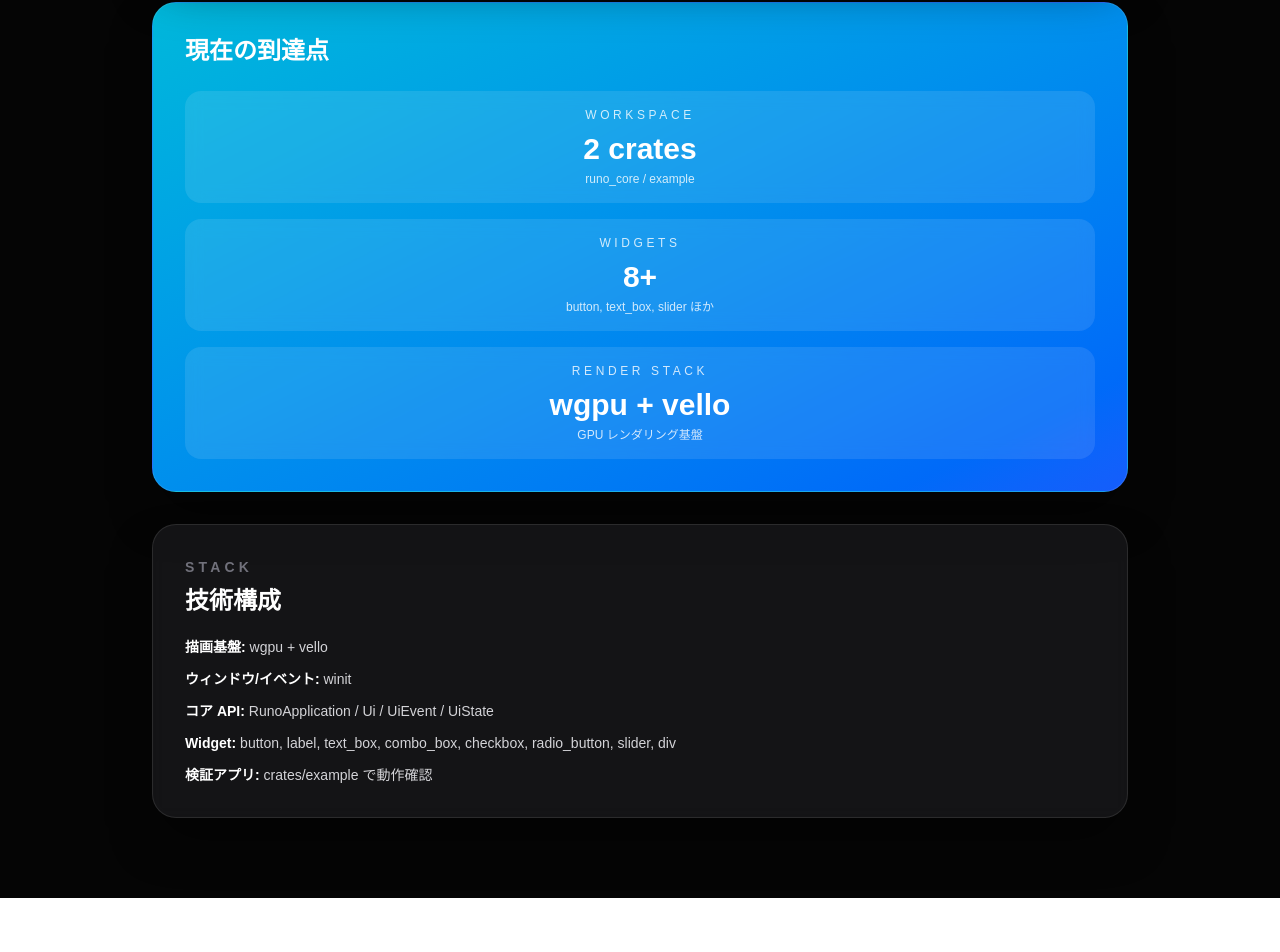
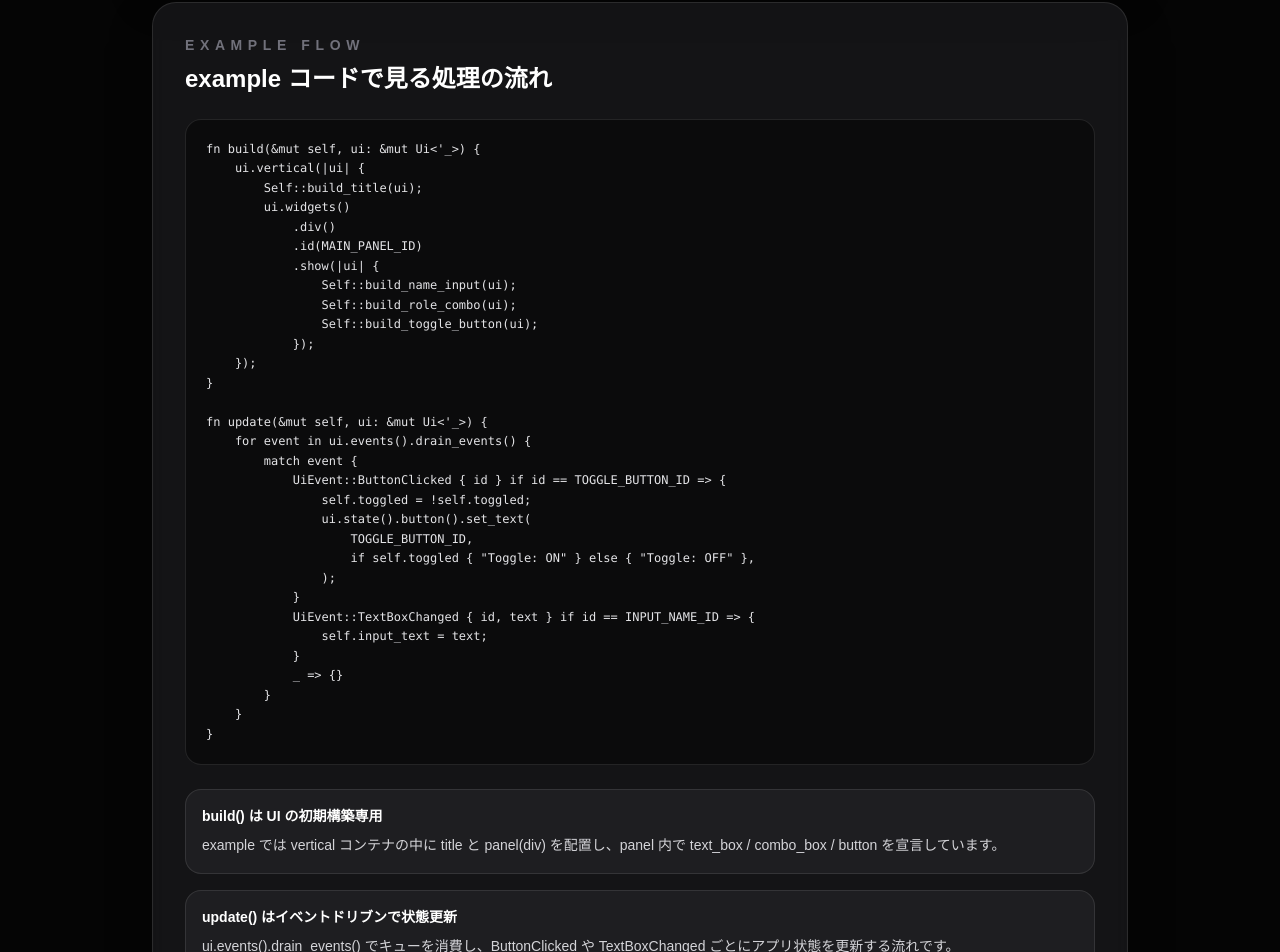
Before and after one commit to kanata9819/Devlog, a Next.js app: page /apps/runo in a window 1280 px wide. Shown: the part 2016-2968 px from the top of the page. Before the commit the page ends 2914 px from the top, so only its background shows below. Built offline with nearby package versions, Linux system fonts and the light colour scheme.

Commit message:
feat: add Runo example-flow section with code snippet and processing notes

```diff
--- a/app/apps/runo/page.tsx
+++ b/app/apps/runo/page.tsx
@@ -40,6 +40,56 @@ const metrics: { label: string; value: string; sub: string }[] = [
     { label: "Workspace", value: "2 crates", sub: "runo_core / example" },
     { label: "Widgets", value: "8+", sub: "button, text_box, slider ほか" },
     { label: "Render Stack", value: "wgpu + vello", sub: "GPU レンダリング基盤" },
+];
+
+const exampleFlowCode = `fn build(&mut self, ui: &mut Ui<'_>) {
+    ui.vertical(|ui| {
+        Self::build_title(ui);
+        ui.widgets()
+            .div()
+            .id(MAIN_PANEL_ID)
+            .show(|ui| {
+                Self::build_name_input(ui);
+                Self::build_role_combo(ui);
+                Self::build_toggle_button(ui);
+            });
+    });
+}
+
+fn update(&mut self, ui: &mut Ui<'_>) {
+    for event in ui.events().drain_events() {
+        match event {
+            UiEvent::ButtonClicked { id } if id == TOGGLE_BUTTON_ID => {
+                self.toggled = !self.toggled;
+                ui.state().button().set_text(
+                    TOGGLE_BUTTON_ID,
+                    if self.toggled { "Toggle: ON" } else { "Toggle: OFF" },
+                );
+            }
+            UiEvent::TextBoxChanged { id, text } if id == INPUT_NAME_ID => {
+                self.input_text = text;
+            }
+            _ => {}
+        }
+    }
+}`;
+
+const exampleFlowNotes: { title: string; detail: string }[] = [
+    {
+        title: "build() は UI の初期構築専用",
+        detail:
+            "example では vertical コンテナの中に title と panel(div) を配置し、panel 内で text_box / combo_box / button を宣言しています。",
+    },
+    {
+        title: "update() はイベントドリブンで状態更新",
+        detail:
+            "ui.events().drain_events() でキューを消費し、ButtonClicked や TextBoxChanged ごとにアプリ状態を更新する流れです。",
+    },
+    {
+        title: "見た目の変更は ui.state() 経由",
+        detail:
+            "ボタンラベル変更のような描画反映は ui.state().button().set_text(...) で行い、Widget 宣言と更新ロジックを分離しています。",
+    },
 ];
 
 export default function RunoPage() {
@@ -150,6 +200,33 @@ export default function RunoPage() {
                                 ))}
                             </ol>
                         </section>
+
+                        <section className="rounded-3xl border border-white/10 bg-zinc-900/80 p-8 shadow-2xl shadow-black/60 backdrop-blur">
+                            <div className="flex flex-col gap-2">
+                                <p className="text-sm font-semibold uppercase tracking-[0.4em] text-zinc-500">
+                                    Example Flow
+                                </p>
+                                <h2 className="text-2xl font-semibold text-white">
+                                    example コードで見る処理の流れ
+                                </h2>
+                            </div>
+                            <pre className="mt-6 overflow-x-auto rounded-2xl border border-white/10 bg-black/40 p-5 text-xs leading-relaxed text-zinc-200">
+                                <code>{exampleFlowCode}</code>
+                            </pre>
+                            <ul className="mt-6 space-y-4">
+                                {exampleFlowNotes.map((note) => (
+                                    <li
+                                        key={note.title}
+                                        className="rounded-2xl border border-white/10 bg-zinc-800/60 p-4"
+                                    >
+                                        <p className="text-sm font-semibold text-white">{note.title}</p>
+                                        <p className="mt-2 text-sm leading-relaxed text-zinc-300">
+                                            {note.detail}
+                                        </p>
+                                    </li>
+                                ))}
+                            </ul>
+                        </section>
                     </section>
 
                     <aside className="space-y-8">
```
Also changed, not shown: 34 other files (tests, documents, lock files or other folders).
